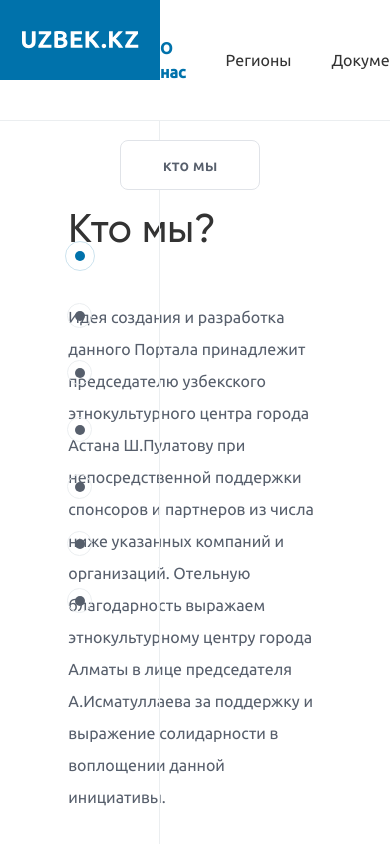
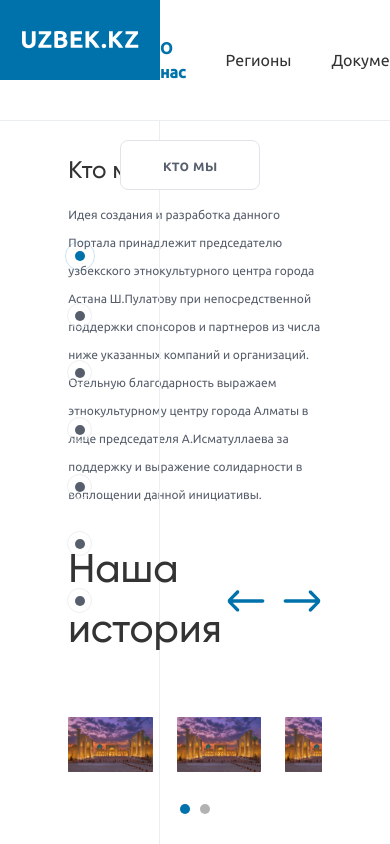
Before and after one commit to 1skRov/uztest, a Vue app: page /#/about-us in a window 390 px wide. Shown: the top 844 px of the page. Built offline with nearby package versions, Linux system fonts and the light colour scheme.

Commit message:
adaptive

```diff
--- a/src/pages/AboutUs/WhoWeAre.vue
+++ b/src/pages/AboutUs/WhoWeAre.vue
@@ -13,15 +13,49 @@ export default {
 </script>
 
 <template>
-  <div style="padding: 80px 0">
-    <h2 class="font-gilroy mb-10" style="font-weight: 500; font-size: 40px">
+  <div class="padding">
+    <h2 class="font-gilroy mb-10">
         Кто мы?
       </h2>
-      <p style="color: #575F6C;" class="text-base leading-8">
+      <p style="color: #575F6C;" class="text-base leading-8 font-normal">
         Идея создания и разработка данного Портала принадлежит председателю узбекского этнокультурного центра города Астана Ш.Пулатову при непосредственной поддержки спонсоров и партнеров из числа ниже указанных компаний и организаций. Отельную благодарность выражаем этнокультурному центру города Алматы в лице председателя А.Исматуллаева за поддержку и выражение солидарности в воплощении данной инициативы.
       </p>
   </div>
 </template>
 
 <style scoped>
+.padding {
+  padding: 80px 0;
+  font-weight: 500;
+  font-size: 40px
+}
+@media (max-width : 992px) {
+  .padding {
+    padding: 48px 0;
+    font-size: 28px;
+
+    h2 {
+      margin-bottom: 32px;
+    }
+
+    p {
+      font-size: 14px;
+      line-height: 28px;
+    }
+  }
+}
+@media (max-width : 760px) {
+  .padding {
+    padding: 32px 0;
+    font-size: 24px;
+
+    h2 {
+      margin-bottom: 12px;
+    }
+
+    p {
+      font-size: 12px;
+    }
+  }
+}
 </style>
```
